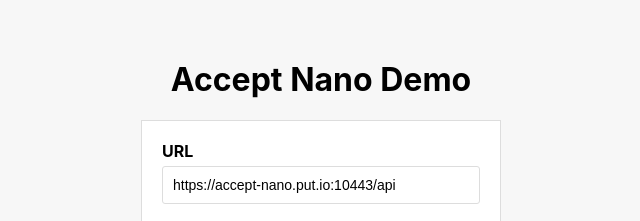
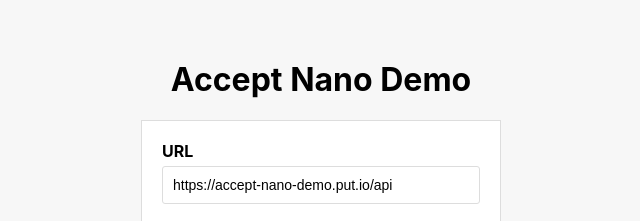
Before and after one commit to accept-nano/accept-nano-client, a website built with Parcel: page src/index.html in a window 1280 px wide. Shown: the top 221 px of the page, 319-959 px from the left. Built offline with nearby package versions, Linux system fonts and the light colour scheme.

Commit message:
update accept-nano-demo url

```diff
--- a/src/index.html
+++ b/src/index.html
@@ -73,7 +73,7 @@
     <form id="paymentForm">
 
       <label>URL</label>
-      <input type="text" name="apiURL" value="https://accept-nano.put.io:10443/api" />
+      <input type="text" name="apiURL" value="https://accept-nano-demo.put.io/api" />
 
       <label>Amount</label>
       <input type="text" name="amount" value="0.000001" />
```
